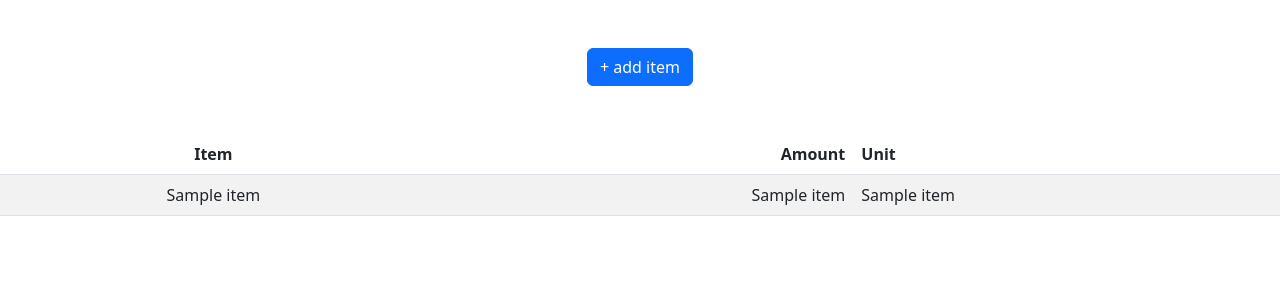
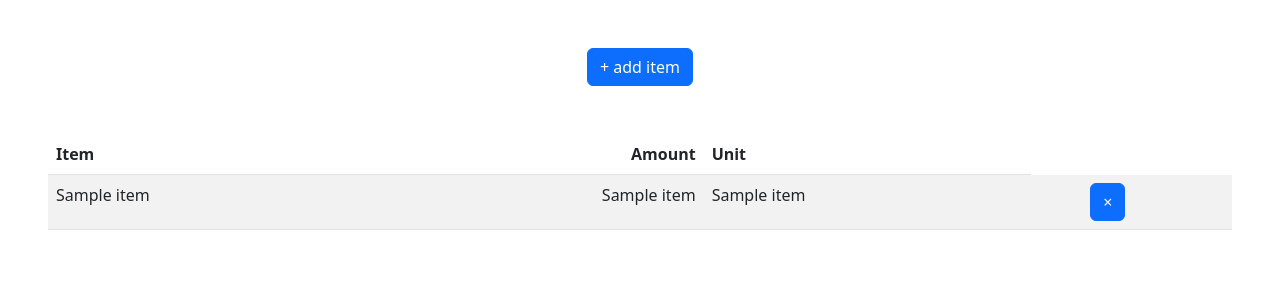
Before and after one commit to CozyBadger/mInventory, a Flask app: template templates/index.html in a window 1280 px wide. Shown: the top 300 px of the page. Run offline with Flask 2, Linux system fonts and the light colour scheme; the template is opened without the code that fills it: most values are stand-ins (such as "Sample title", 1, 10 or a date in 2020).

Commit message:
added button to trigger item removal (later)

```diff
--- a/templates/index.html
+++ b/templates/index.html
@@ -8,9 +8,11 @@ Storage
 
 
 {% block main %}
-	<div class="text-center">
+	<div class="text-center px-5">
 		<!-- Button to add a new storage entry - opens input form as overlay -->
 		<button class="btn btn-primary" data-bs-toggle="modal" data-bs-target="#additem_modal" name="add_item" type="button">+ add item</button>
+
+		<!-- Popup to enter item details for adding-->
 		<div class="modal fade" id="additem_modal" tabindex="-1">
 			<div class="modal-dialog" role="document">
 				<div class="modal-content">
@@ -39,11 +41,12 @@ Storage
 			</div>
 		</div>
 
+		<div id="table-content">
 			{% if storage_items is defined and storage_items|length > 0 %}
 			<table class="table table-striped mt-5">
 				<thead>
 					<tr>
-					<th>Item</th>
+						<th class="td-left">Item</th>
 						<th class="td-right">Amount</th>
 						<th class="td-left">Unit</th>
 					</tr>
@@ -51,9 +54,10 @@ Storage
 				<tbody>
 					{% for item in storage_items %}
 						<tr>
-						<td>{{ item[1] }}</td>
+							<td class="td-left">{{ item[1] }}</td>
 							<td class="td-right">{{ item[2] }}</td>
 							<td class="td-left">{{ item[3] }}</td>
+							<td><button class="btn btn-primary btn-remove" type="button">&times;</button><td>
 						</tr>
 					{% endfor %}
 				</tbody>
@@ -64,6 +68,7 @@ Storage
 				<h1 class="mt-5">Storage is empty</h1>
 
 			{% endif %}
+		</div>
 
 	</div>
 {% endblock %}
```
Lines whose indentation alone changed are shown as unchanged.
